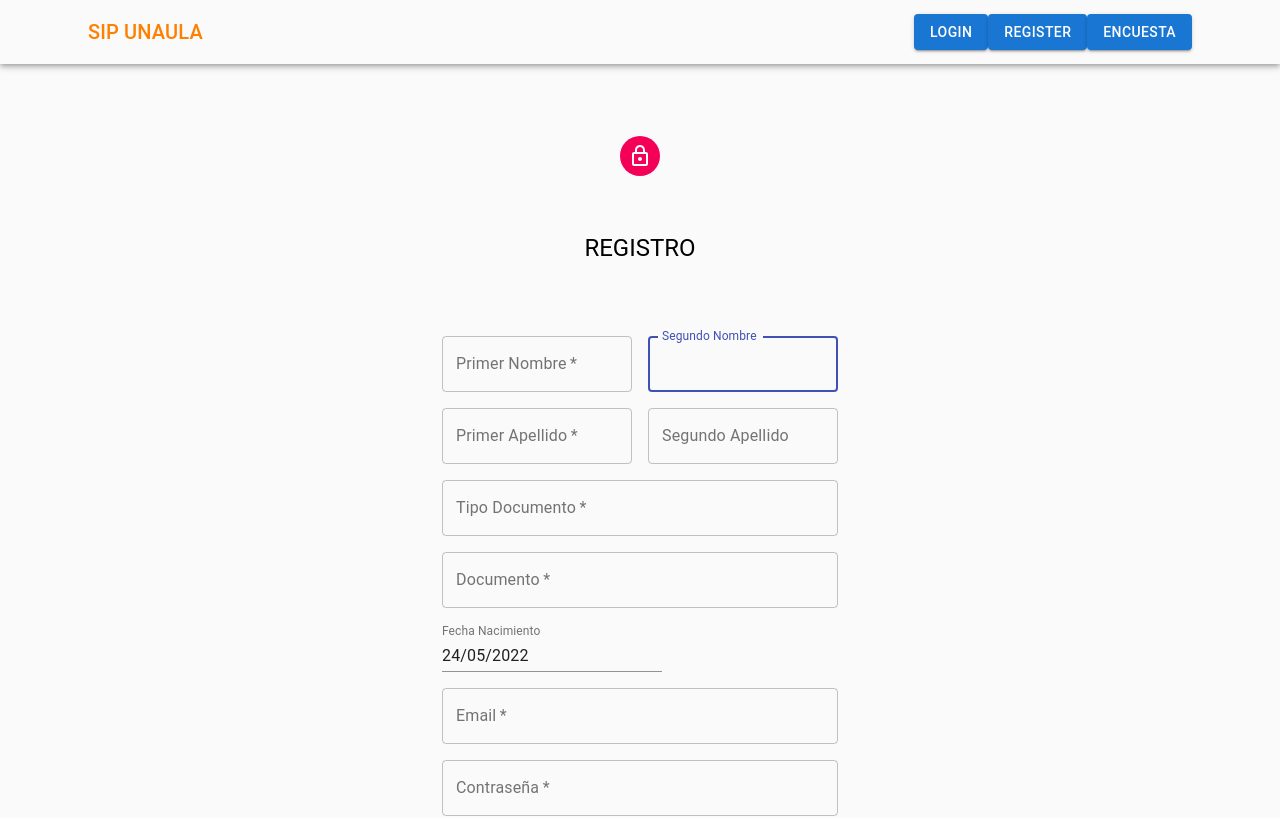
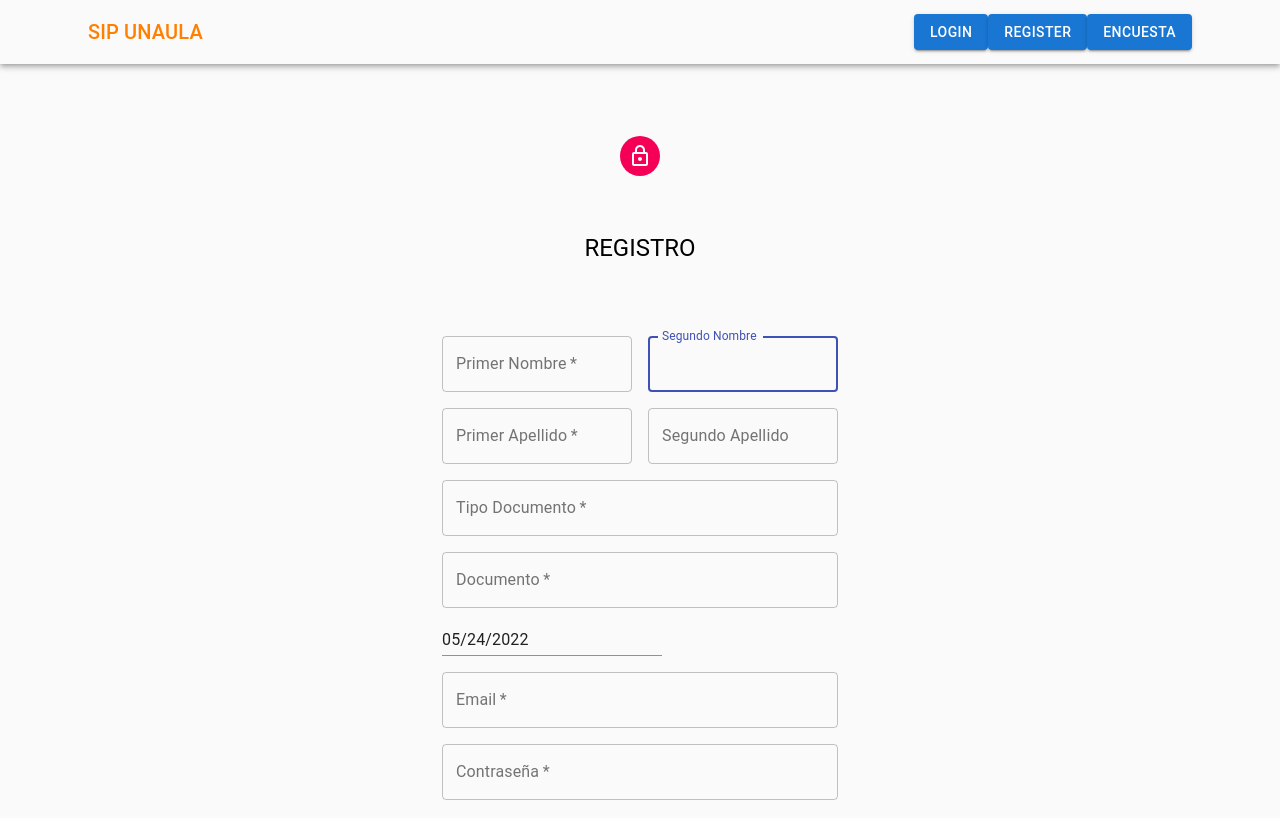
Before and after one commit to MachinEmmus/SIP-UNAULA, a React (Create React App) app in the folder client/: page /register in a window 1280 px wide. Shown: the top 818 px of the page. Built offline with nearby package versions, Linux system fonts and the light colour scheme.

Commit message:
Enviando Usuarios correctamente

```diff
--- a/client/src/pages/Register.js
+++ b/client/src/pages/Register.js
@@ -189,13 +189,12 @@ export default function Register() {
                         <Grid item xs={12}>
                             <LocalizationProvider dateAdapter={AdapterDateFns}>
                                 <DatePicker
-                                    label="Fecha Nacimiento"
-                                    inputFormat="dd/mm/yyyy"
-                                    name
+                                    openTo="year"
+                                    views={['year', 'month', 'day']}
                                     value={registerForm.dateBirth}
-                                    onChange={(value) => ({
+                                    onChange={(value) => setRegisterForm({
                                         ...registerForm,
-                                        [registerForm.dateBirth]: value
+                                        dateBirth: value,
                                     })}
                                     renderInput={(params) => <TextField {...params} />}
                                 />
```
